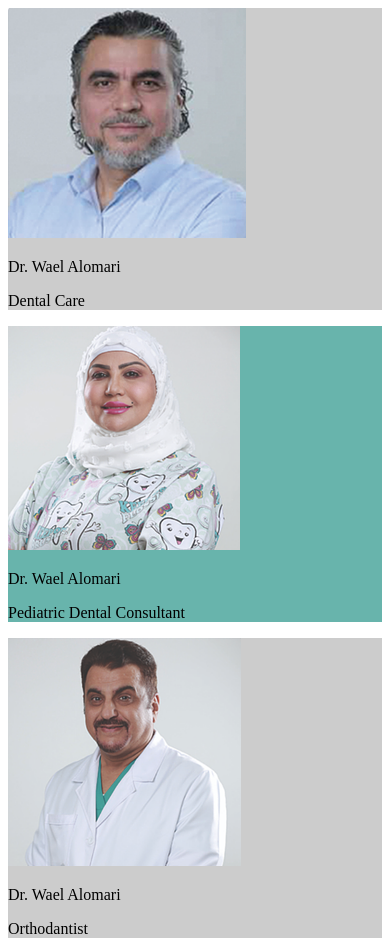
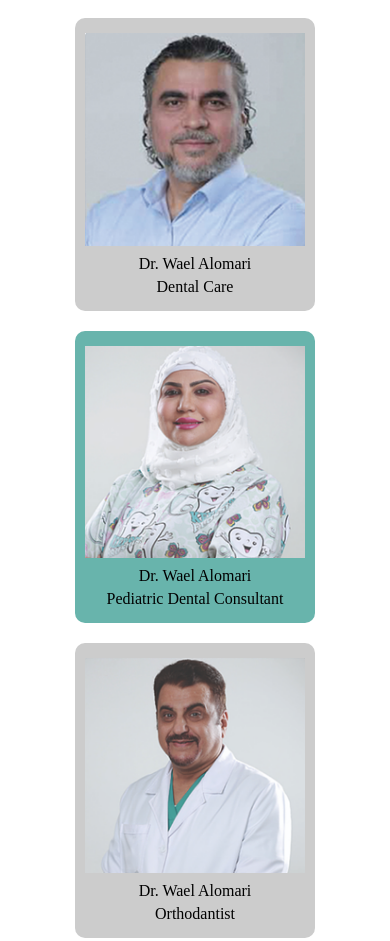
Before and after one commit to deepakbhardwajvst/assignment-ProPic-Showcase-, a plain HTML site: page index.html in a window 390 px wide. Shown: the top 941 px of the page. Drawn offline with Linux system fonts and the light colour scheme.

Commit message:
Add CSS Styling for Image Gallery Introduce CSS styling to enhance the presentation of the image gallery. The styling includes flexbox properties for responsive layout, centering of image containers, border radius, and padding for improved aesthetics. Image size is constrained for consistency, and margins are adjusted for better spacing. Overall, the CSS provides a visually appealing and responsive design for the image gallery.

```diff
--- a/index.html
+++ b/index.html
@@ -4,6 +4,36 @@
     <meta charset="UTF-8" />
     <meta name="viewport" content="width=device-width, initial-scale=1.0" />
     <title>Image Gallery</title>
+    <style>
+      body {
+        display: flex;
+        flex-wrap: wrap;
+        justify-content: space-around;
+      }
+
+      #image-gallery {
+        display: flex;
+        flex-wrap: wrap;
+        justify-content: space-around;
+      }
+
+      .image-container {
+        text-align: center;
+        margin: 10px;
+        border-radius: 10px;
+        padding: 10px;
+      }
+
+      img {
+        max-width: 220px;
+        max-height: auto;
+        margin-top: 5px;
+      }
+
+      p {
+        margin: 5px 0;
+      }
+    </style>
   </head>
   <body>
     <div id="image-gallery"></div>
```
